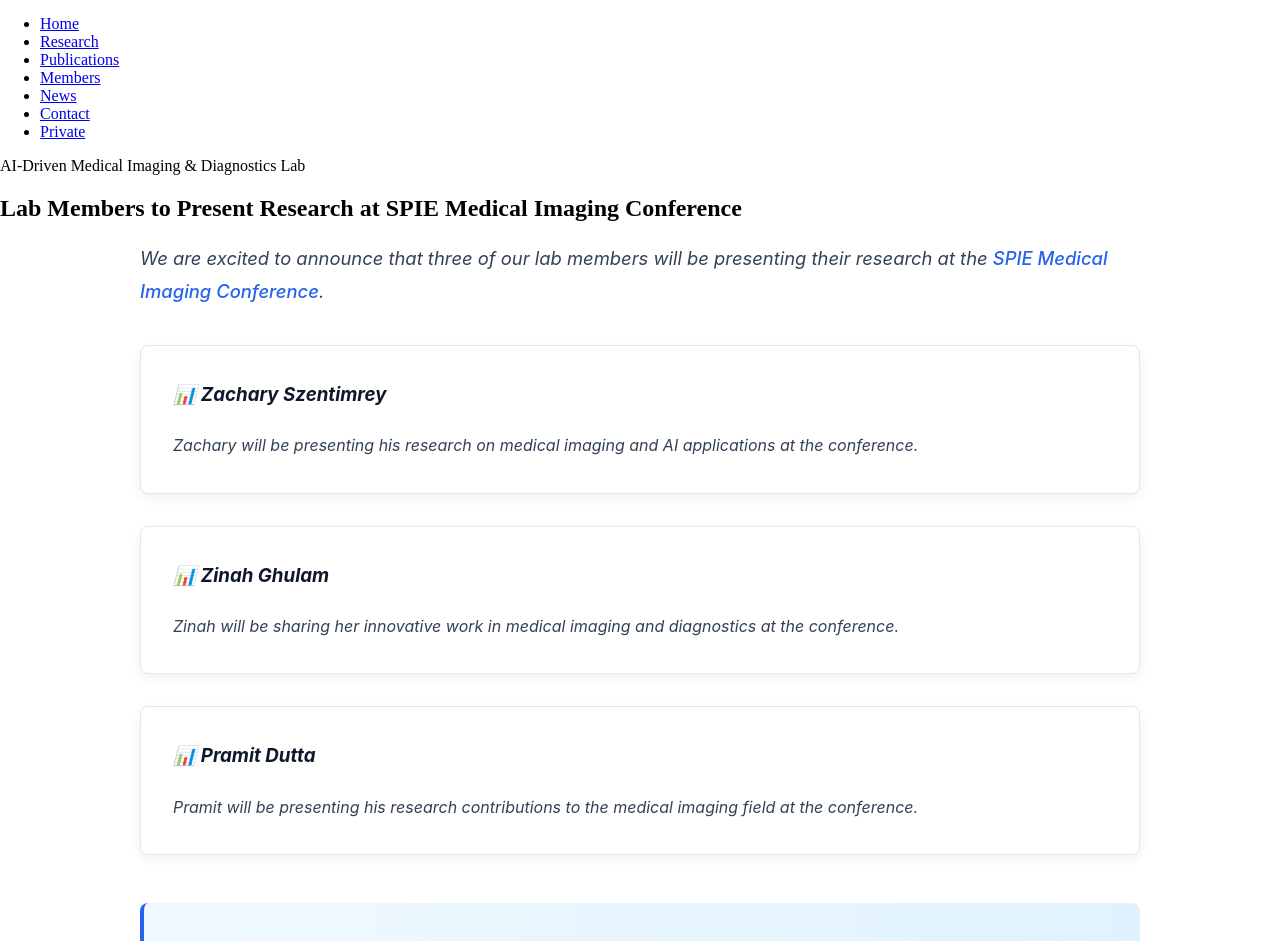
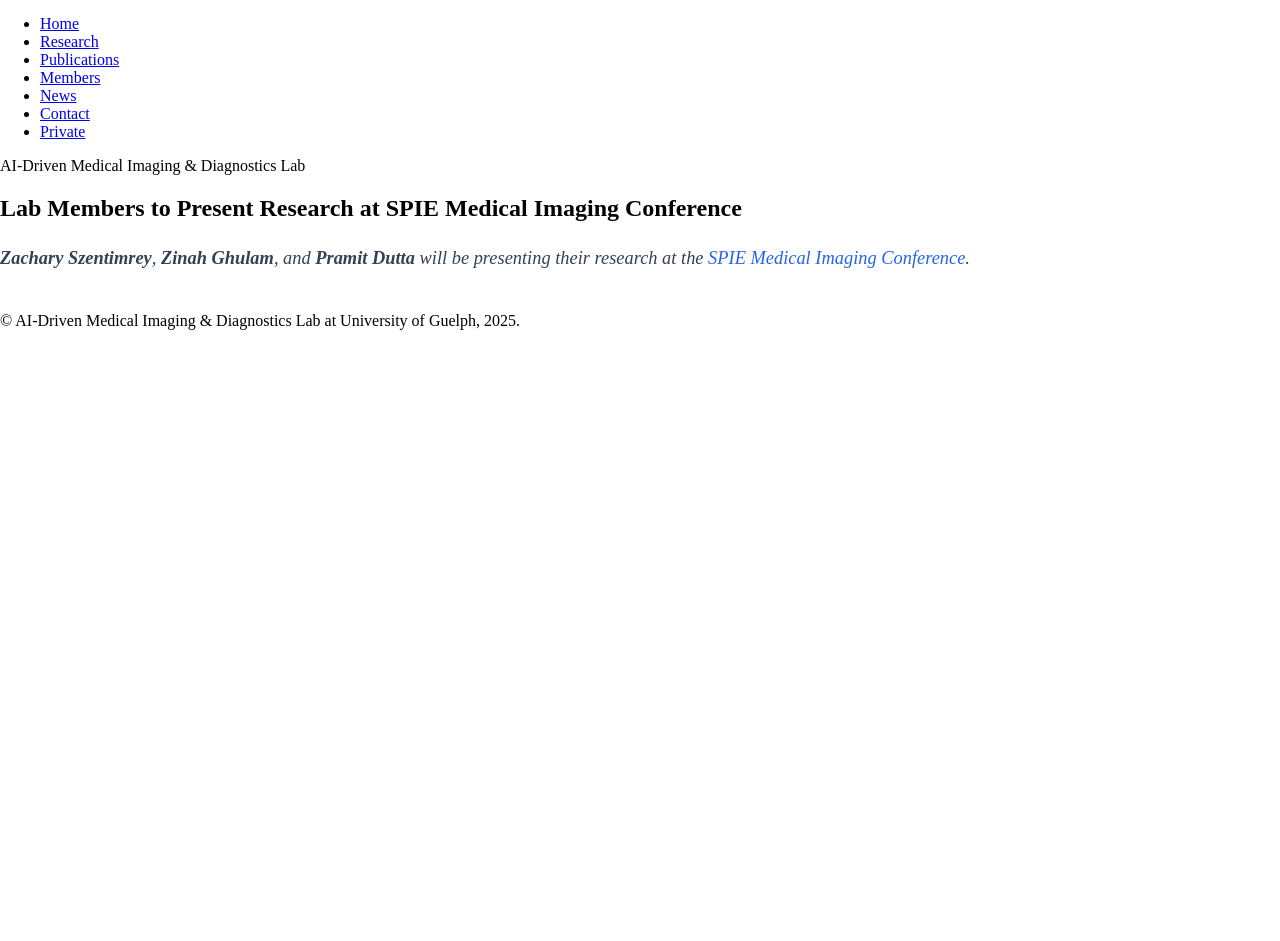
Before and after one commit to Mriyazat/med-ai, a Jekyll site: the page built from _posts/2025-02-15-spie-medical-imaging-presentations.md, in a window 1280 px wide. Shown: the part 323-1264 px from the top of the page. Built offline with Jekyll 4.4.1, drawn with Linux system fonts in a browser that asks for light colours; nearby versions of some CDN libraries; our own code applies the rules of GitHub Pages for plain Markdown files; library files that are not in the unit come from our copies; after the commit the page ends 900 px from its top, so only the background shows below that; some of the changed text lies outside the part shown.

Commit message:
Simplify SPIE news post to single paragraph

```diff
--- a/_posts/2025-02-15-spie-medical-imaging-presentations.md
+++ b/_posts/2025-02-15-spie-medical-imaging-presentations.md
@@ -3,42 +3,6 @@ title: "Lab Members to Present Research at SPIE Medical Imaging Conference"
 date: 2025-02-15
 ---
 
-<div style="max-width: 1000px; margin: 0 auto; font-family: -apple-system, BlinkMacSystemFont, 'Segoe UI', Roboto, sans-serif; line-height: 1.8;">
-
-<p style="font-size: 1.15em; color: #334155; margin-bottom: 2em; font-style: italic;">
-We are excited to announce that three of our lab members will be presenting their research at the <a href="https://spie.org/conferences-and-exhibitions/medical-imaging" style="color: #2563eb; font-weight: 500; text-decoration: none;">SPIE Medical Imaging Conference</a>.
+<p style="font-size: 1.15em; color: #334155; margin-bottom: 2em; font-style: italic; line-height: 1.8;">
+<strong>Zachary Szentimrey</strong>, <strong>Zinah Ghulam</strong>, and <strong>Pramit Dutta</strong> will be presenting their research at the <a href="https://spie.org/conferences-and-exhibitions/medical-imaging" style="color: #2563eb; font-weight: 500; text-decoration: none;">SPIE Medical Imaging Conference</a>.
 </p>
-
-<div style="margin-bottom: 3em;">
-  <div style="padding: 2em; background: white; border-radius: 8px; box-shadow: 0 4px 12px rgba(0,0,0,0.06); border: 1px solid #e2e8f0; margin-bottom: 2em;">
-    <h3 style="color: #0f172a; margin-top: 0; font-weight: 700; font-style: italic;">📊 Zachary Szentimrey</h3>
-    <p style="color: #334155; line-height: 1.9; font-style: italic; margin-bottom: 0;">
-      Zachary will be presenting his research on medical imaging and AI applications at the conference.
-    </p>
-  </div>
-
-  <div style="padding: 2em; background: white; border-radius: 8px; box-shadow: 0 4px 12px rgba(0,0,0,0.06); border: 1px solid #e2e8f0; margin-bottom: 2em;">
-    <h3 style="color: #0f172a; margin-top: 0; font-weight: 700; font-style: italic;">📊 Zinah Ghulam</h3>
-    <p style="color: #334155; line-height: 1.9; font-style: italic; margin-bottom: 0;">
-      Zinah will be sharing her innovative work in medical imaging and diagnostics at the conference.
-    </p>
-  </div>
-
-  <div style="padding: 2em; background: white; border-radius: 8px; box-shadow: 0 4px 12px rgba(0,0,0,0.06); border: 1px solid #e2e8f0;">
-    <h3 style="color: #0f172a; margin-top: 0; font-weight: 700; font-style: italic;">📊 Pramit Dutta</h3>
-    <p style="color: #334155; line-height: 1.9; font-style: italic; margin-bottom: 0;">
-      Pramit will be presenting his research contributions to the medical imaging field at the conference.
-    </p>
-  </div>
-</div>
-
-<div style="padding: 2em; background: linear-gradient(to right, #f0f9ff, #e0f2fe); border-radius: 8px; border-left: 4px solid #2563eb; margin-top: 2em;">
-  <p style="color: #0f172a; margin: 0; font-size: 1.1em; line-height: 1.8; font-style: italic;">
-    We congratulate <strong>Zachary</strong>, <strong>Zinah</strong>, and <strong>Pramit</strong> on this achievement and look forward to their presentations at SPIE Medical Imaging. Their work represents the cutting-edge research being conducted in our lab and contributes to advancing the field of AI-driven medical imaging and diagnostics. 🎉
-  </p>
-  <p style="color: #0f172a; margin-top: 1em; margin-bottom: 0; font-size: 1em; line-height: 1.8; font-style: italic;">
-    Learn more about the conference: <a href="https://spie.org/conferences-and-exhibitions/medical-imaging" style="color: #2563eb; font-weight: 500; text-decoration: none;">SPIE Medical Imaging Conference</a>
-  </p>
-</div>
-
-</div>
```
